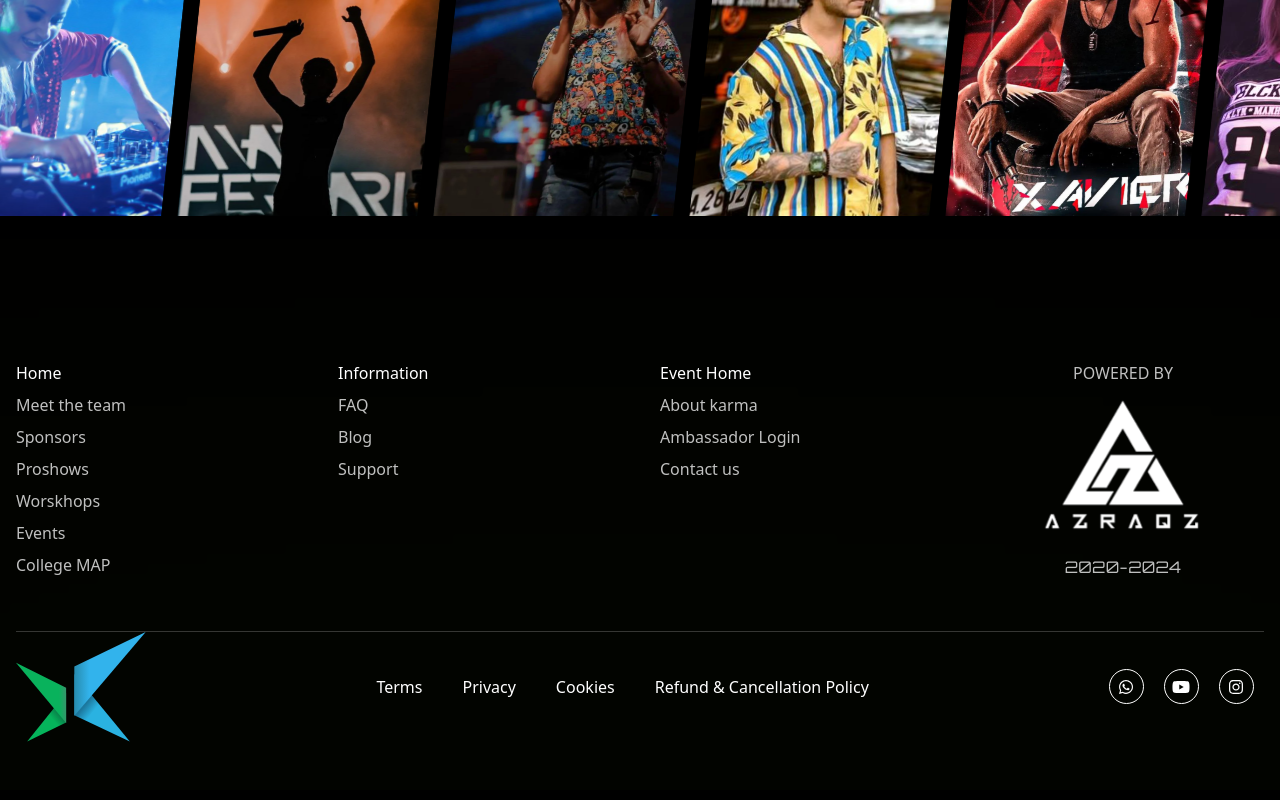
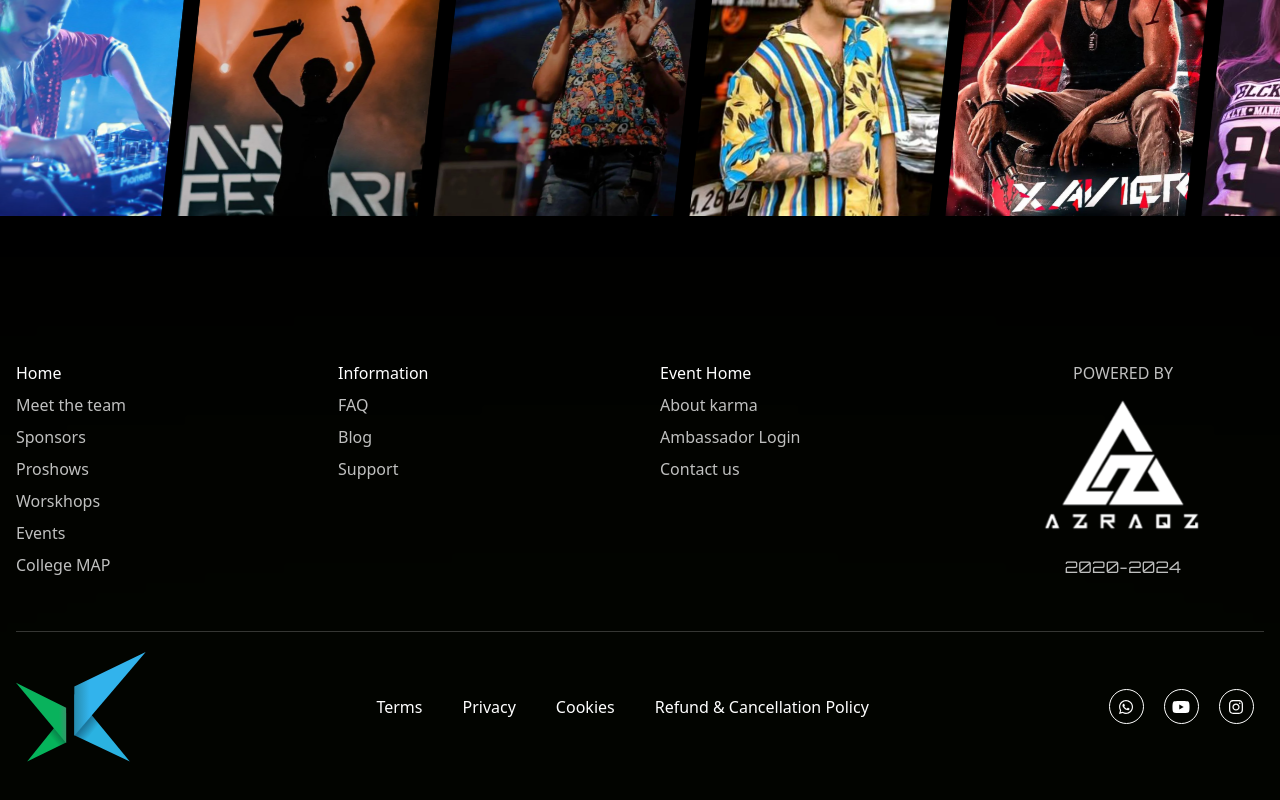
Before and after one commit to TinkerHubKMCTCE/Karma24, a React (Vite) app: page / in a window 1280 px wide. Shown: the part 4393-5193 px from the top of the page. Built offline with nearby package versions, Linux system fonts and the light colour scheme.

Commit message:
Update Footer.jsx

```diff
--- a/src/components/Footer/Footer.jsx
+++ b/src/components/Footer/Footer.jsx
@@ -87,7 +87,7 @@ function Footer() {
         </div>
       </div>
       <hr className="w-full max-w-screen-xl divider" />
-      <div className="flex flex-col sm:flex-row gap-8 justify-between items-center container max-w-screen-xl mb-8">
+      <div className="flex flex-col sm:flex-row gap-8 justify-between items-center container max-w-screen-xl mb-8 pt-[20px]">
         <div className="flex justify-center lg:justify-start ">
           <img
             src={karma_logo}
```
